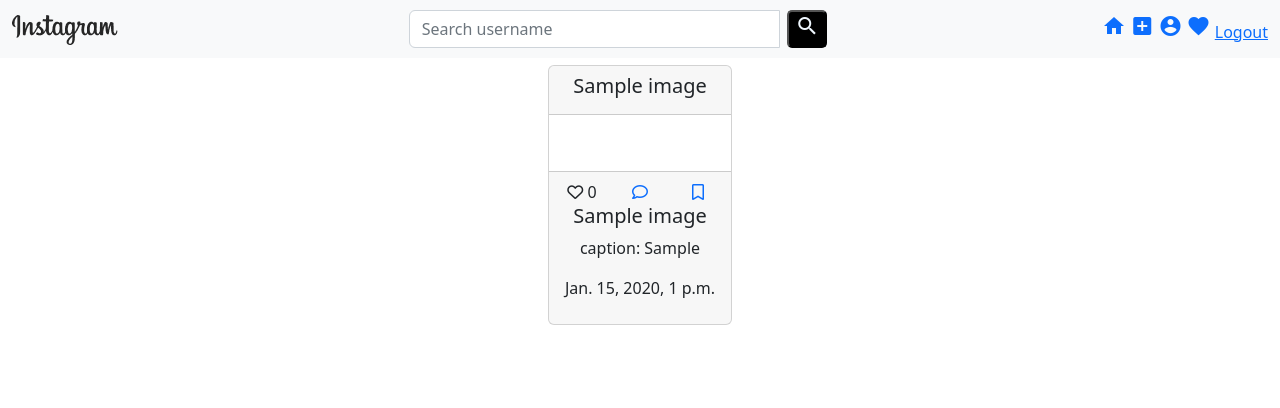
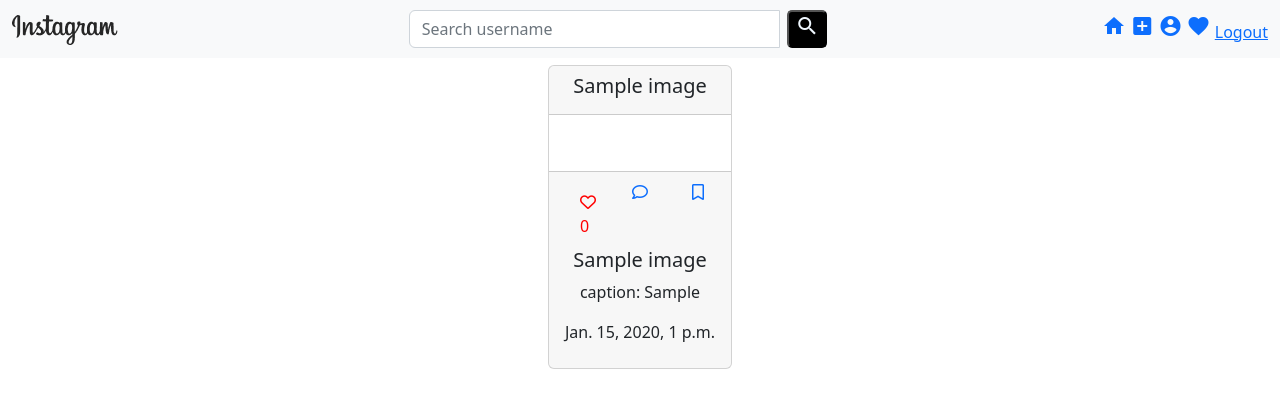
Before and after one commit to 96olbap/myInsta-app, a Django app: page / in a window 1280 px wide. Shown: the top 408 px of the page. Run offline with Django 4.2, Linux system fonts and the light colour scheme; a user stored in the database is signed in; tables that the repository leaves empty hold one stand-in row (values such as "Sample post"); some libraries are stand-ins or nearby versions.

Commit message:
This commit will add like functionality

```diff
--- a/static/css/base-app.css
+++ b/static/css/base-app.css
@@ -3,3 +3,11 @@
     max-width: 400px;
     object-fit: cover;
 }
+
+.like-btn {
+    background: none;
+    outline: none;
+    padding: 10px 15px;
+    color: red;
+    cursor: pointer;
+}
--- /dev/null
+++ b/static/scripts/app.js
@@ -0,0 +1,21 @@
+const likeBtn = document.querySelector('.like-btn');
+let likeIcon = document.querySelector('#icon');
+let count = document.querySelector('#count');
+
+
+// Btn clicked
+let clicked = false;
+
+likeBtn.addEventListener('click', () => {
+    if (!clicked) {
+        clicked = true;
+        likeIcon.innerHTML = `<i class="fa-solid fa-heart"></i>`
+        count.textContent++;
+    } else {
+        clicked = false;
+        likeIcon.innerHTML = `<i class="fa-regular fa-heart"></i>`
+        count.textContent--;
+    }
+
+    console.log('hello');
+})
```
